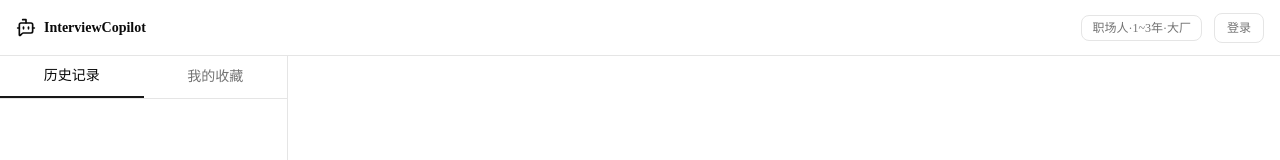
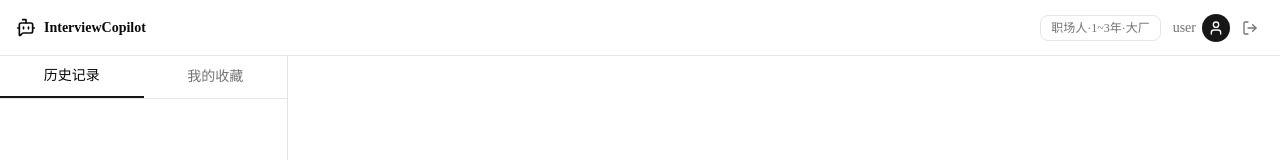
Before and after one commit to Chenqianyu29/interview-assistant, a Next.js app: page / in a window 1280 px wide. Shown: the top 160 px of the page. Built offline with nearby package versions, Linux system fonts and the light colour scheme.

Commit message:
login-未登录直接跳转到登录页

```diff
--- a/middleware.ts
+++ b/middleware.ts
@@ -1,7 +1,24 @@
 import { NextResponse } from "next/server";
 import type { NextRequest } from "next/server";
 
-export function middleware(_request: NextRequest) {
+const PUBLIC_PATHS = ["/login", "/api/"];
+
+export function middleware(request: NextRequest) {
+  const { pathname } = request.nextUrl;
+
+  if (PUBLIC_PATHS.some((p) => pathname.startsWith(p))) {
+    return NextResponse.next();
+  }
+
+  if (pathname.startsWith("/_next") || pathname.includes(".")) {
+    return NextResponse.next();
+  }
+
+  const token = request.cookies.get("auth-token")?.value;
+  if (!token) {
+    return NextResponse.redirect(new URL("/login", request.url));
+  }
+
   return NextResponse.next();
 }
 
--- a/src/components/layout/header.tsx
+++ b/src/components/layout/header.tsx
@@ -83,9 +83,8 @@ export function Header() {
           </Popover.Portal>
         </Popover.Root>
 
-        {user ? (
         <div className="flex items-center gap-1.5 text-sm">
-            <span className="text-muted-foreground">{user}</span>
+          <span className="text-muted-foreground">{user ?? "user"}</span>
           <div className="flex h-7 w-7 items-center justify-center rounded-full bg-primary text-primary-foreground">
             <User className="h-4 w-4" />
           </div>
@@ -97,14 +96,6 @@ export function Header() {
             <LogOut className="h-4 w-4" />
           </button>
         </div>
-        ) : (
-          <Link
-            href="/login"
-            className="rounded-md border px-3 py-1.5 text-xs text-muted-foreground transition-colors hover:bg-accent hover:text-foreground"
-          >
-            登录
-          </Link>
-        )}
       </div>
     </header>
   );
```
Lines whose indentation alone changed are shown as unchanged.
